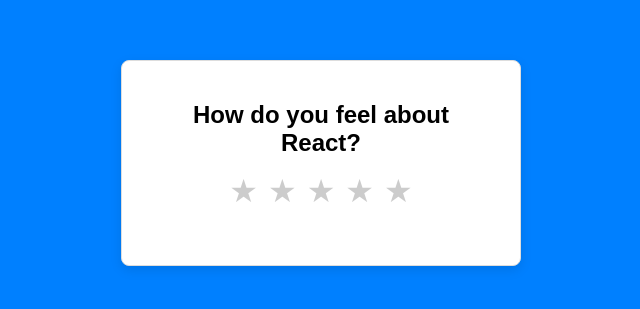
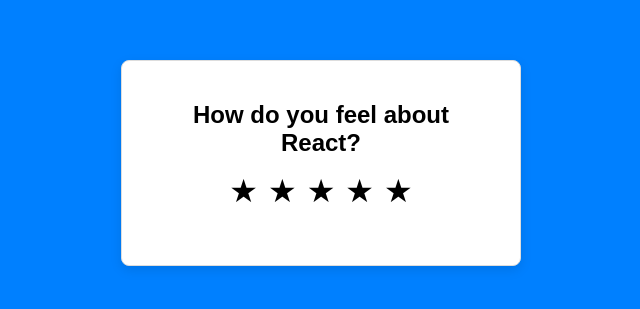
Before and after one commit to zieDoo/React-sandbox, a React (Vite) app in the folder Vite_Build_Setup/rating-ui/: page / in a window 1280 px wide. Shown: the part 237-546 px from the top of the page, without its empty margins (319-959 px from the left). Built offline with nearby package versions, Linux system fonts and the light colour scheme.

Commit message:
React Fundamentals - Component Composition - passing basic Props to another component

```diff
--- a/Vite_Build_Setup/rating-ui/src/components/Rating.jsx
+++ b/Vite_Build_Setup/rating-ui/src/components/Rating.jsx
@@ -1,7 +1,6 @@
 import { useState } from "react";
+import Star from "./Star";
 
-// We can also have a default value, if nothing is passed in props in main App.
-// We added props 'color' with default value gold. Also default value for feedbackmessages.
 const Rating = ({
   heading = "Rate your Experience",
   color = "gold",
@@ -14,30 +13,25 @@
 
   return (
     <div className="rating-container">
-      {/* Here we can use our props argument to have dynamic behavior*/}
-      {/* And after destructuring, we can use only 'heading' */}
       <h2>{heading}</h2>
       <div className="stars">
         {stars.map((star) => (
-          <span
-            onClick={() => setRating(star)}
-            onMouseEnter={() => setHover(star)}
-            onMouseLeave={() => setHover(0)} // back to original state
-            key={star}
-            // Now the gold color is comming from the class of 'active'.
-            // But we want to use color passed in as props (red). So instead of using dynamic class we just use inline styling so we can use variable.
-
-            // className={`star ${star <= (hover || rating) ? "active" : ""}`}
-            className="star" // we want to keep a star class
-            style={{
-              // and we use inline styling
-              // if star is less then and equal to hover or rating, use red color from props (red)
-              // else grey color '#ccc'
-              color: star <= (hover || rating) ? color : "#ccc",
-            }}
-          >
-            {"\u2605"}
-          </span>
+          <Star
+            key={star} // we have to put a key, to fix React warning for missing key for each child
+            star={star} // passing star itself from map method.
+          />
+          // <span
+          //   onClick={() => setRating(star)}
+          //   onMouseEnter={() => setHover(star)}
+          //   onMouseLeave={() => setHover(0)} // back to original state
+          //   key={star}
+          //   className="star"
+          //   style={{
+          //     color: star <= (hover || rating) ? color : "#ccc",
+          //   }}
+          // >
+          //   {"\u2605"}
+          // </span>
         ))}
       </div>
 
--- /dev/null
+++ b/Vite_Build_Setup/rating-ui/src/components/Star.jsx
@@ -0,0 +1,6 @@
+// Accepting props from Rating component
+const Star = ({ star }) => {
+  return <span>{"\u2605"}</span>;
+};
+
+export default Star;
```
